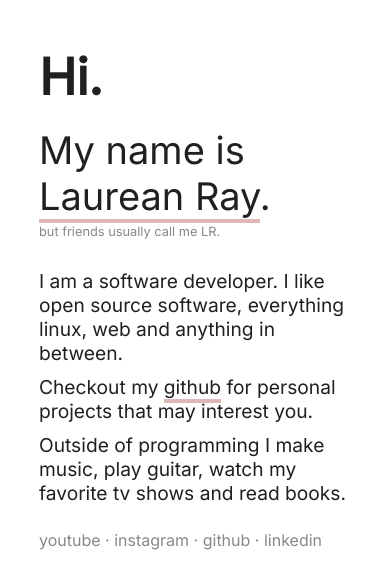
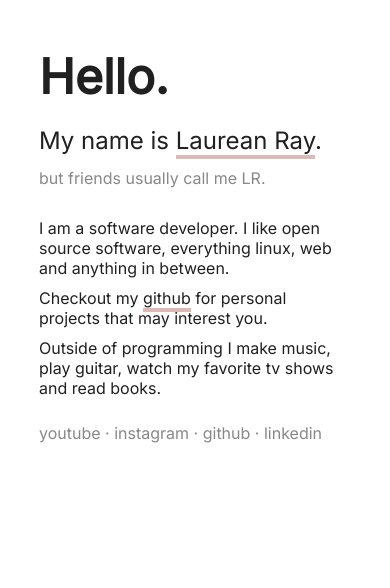
Before and after one commit to laureanray/lrnry.xyz, a plain HTML site: page index.html in a window 390 px wide. Drawn offline with Linux system fonts and the light colour scheme.

Commit message:
update ulit:

```diff
--- a/index.html
+++ b/index.html
@@ -43,12 +43,25 @@
         }
 
         h1 {
-            font-size: 50px;
+            font-size: 4em;
             font-weight: bold;;
         }
 
         h2 {
-            font-size: 38px;
+            font-size: 2em;
+        }
+
+        @media only screen and (max-width: 600px) {
+            h1 {
+                font-size: 3em;
+            }
+            h2 {
+                font-size: 1.5em;
+            }
+
+            p {
+                font-size: 1em;
+            }
         }
 
         .name, .lnk {
@@ -68,16 +81,21 @@
             margin-top: 20px;
         }
 
+        .links a {
+            font-size: 1em;
+        }
+
         p.small{
             color: #888;
-            font-size: 0.8em;
+            font-size: 1em;
+            padding-top: 0.8em;
         }
     </style>
 </head>
 <body>
     <div class="container">
         <div class="content">
-            <h1> Hi. </h1>
+            <h1> Hello.  </h1>
             <h2> My name is <span class="name">Laurean Ray</span>. </h3>
             <p class="small">but friends usually call me LR. </p>
                 <p class="about"> I am a software developer. I like open source software, everything linux, web and anything in between. </p>
```
